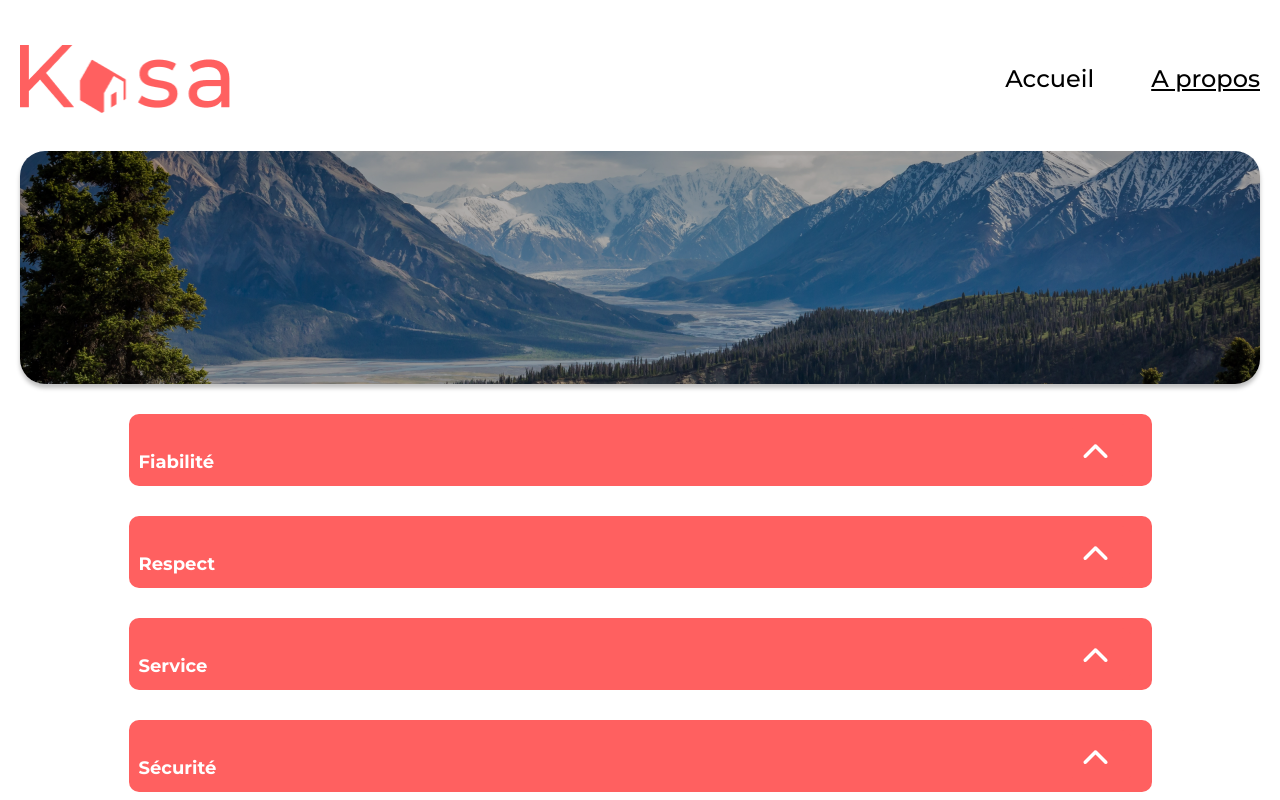
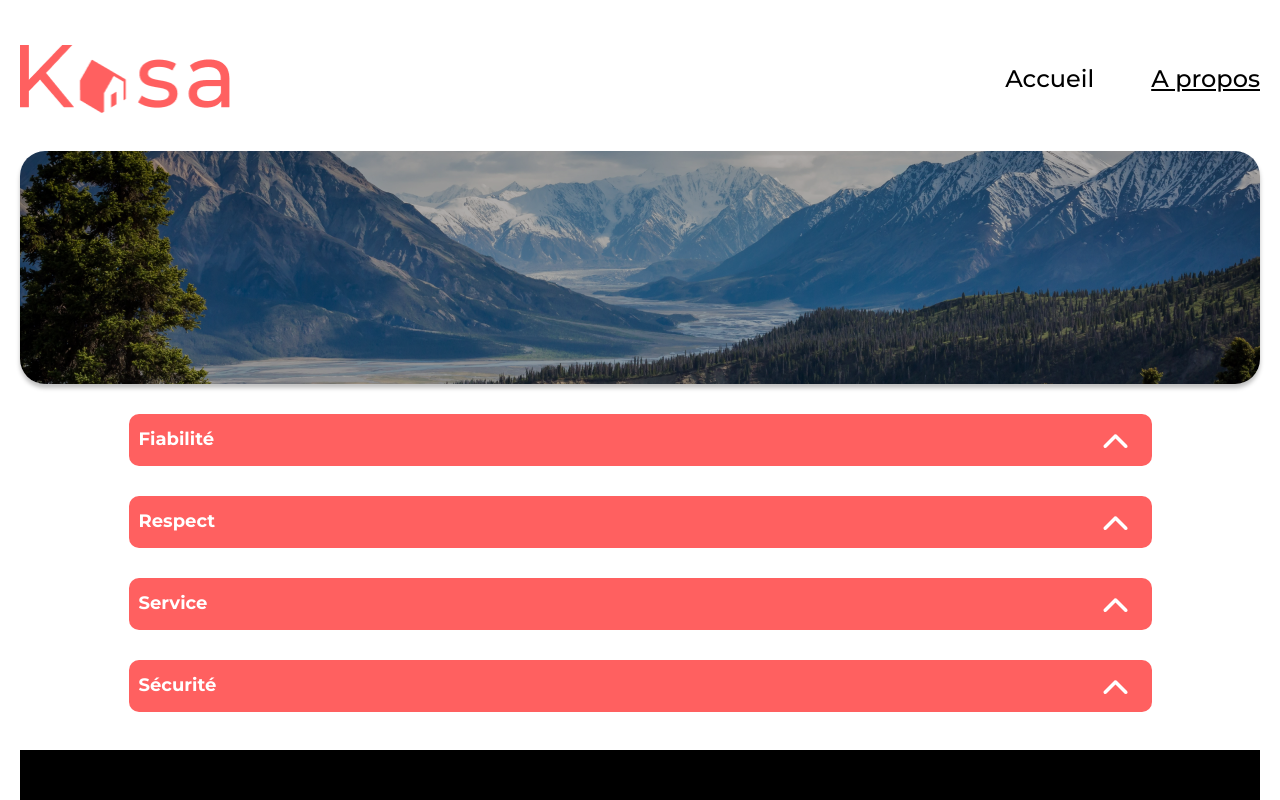
Before and after one commit to HanhNG64/kasa, a React (Create React App) app: page /about in a window 1280 px wide. Shown: the top 800 px of the page. Built offline with nearby package versions, Linux system fonts and the light colour scheme.

Commit message:
fix style collapse

```diff
--- a/src/components/collapse/collapse.jsx
+++ b/src/components/collapse/collapse.jsx
@@ -21,7 +21,9 @@ function Collapse({ title, content, alignSelf = false }) {
       <div className="Collapse__title">
         <p>{title}</p>
         <img
-          className={open ? 'Collapse__title open' : 'Collapse__title'}
+          className={
+            open ? 'Collapse__title__arrow open' : 'Collapse__title__arrow'
+          }
           src={arrow}
           alt="flèche "
           onClick={collapse}
--- a/src/components/collapse/collapse.scss
+++ b/src/components/collapse/collapse.scss
@@ -43,7 +43,7 @@ $animation-duration: 0.5s;
       margin: 0;
       display: flex;
       flex-direction: column;
-      justify-content: flex-end;
+      justify-content: center;
 
       font-size: 18px;
       font-weight: 700;
@@ -60,8 +60,12 @@ $animation-duration: 0.5s;
       cursor: pointer;
     }
 
-    &.open {
-      @include arrowRotation(-180deg);
+    &__arrow {
+      transform: rotate(0);
+      transition: all $animation-duration;
+      &.open {
+        @include arrowRotation(-180deg);
+      }
     }
   }
 
```
